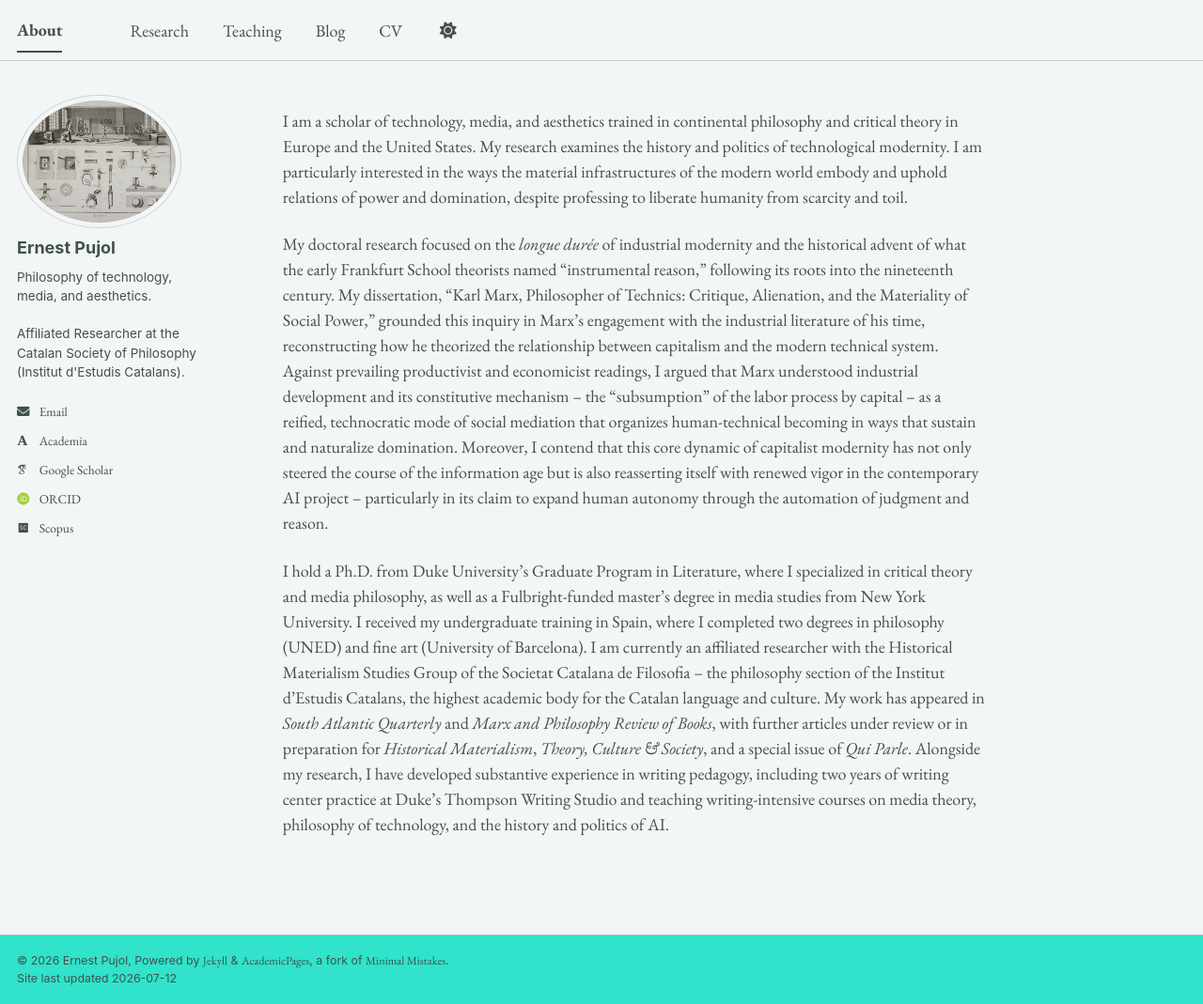
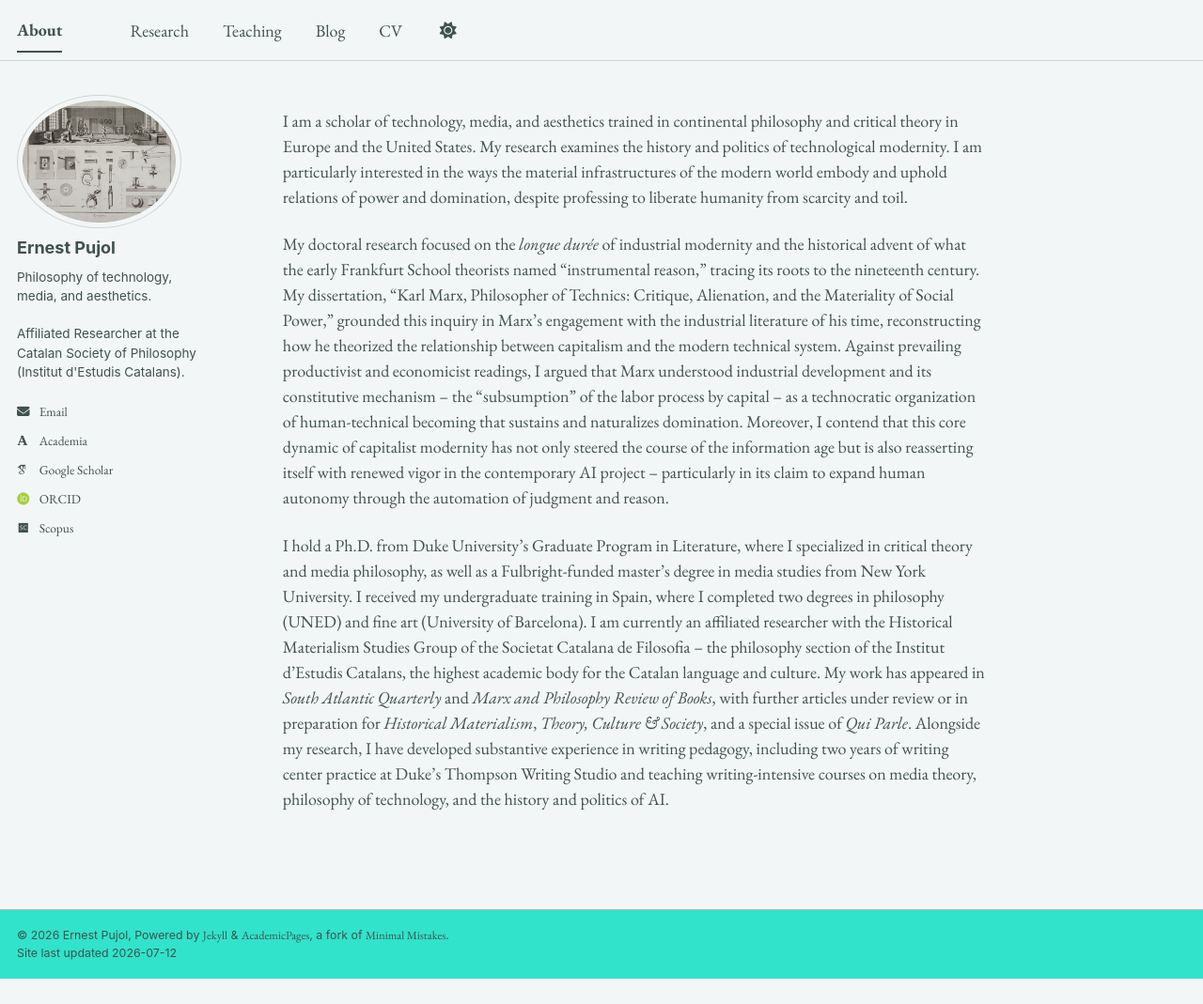
Before and after one commit to epujol90/epujol90.github.io, a Jekyll site: the page built from _pages/about.md, in a window 1280 px wide and 1069 px high. Shown: the whole window at 94% size. Built offline with Jekyll 4.4.1, drawn with Linux system fonts in a browser that asks for light colours; some web fonts are replaced; a script bundle is joined from its source files by our own code; library files that are not in the unit come from our copies.

Commit message:
Update about.md

```diff
--- a/_pages/about.md
+++ b/_pages/about.md
@@ -8,6 +8,6 @@ redirect_from:
 ---
 I am a scholar of technology, media, and aesthetics trained in continental philosophy and critical theory in Europe and the United States. My research examines the history and politics of technological modernity. I am particularly interested in the ways the material infrastructures of the modern world embody and uphold relations of power and domination, despite professing to liberate humanity from scarcity and toil.
 
-My doctoral research focused on the _longue durée_ of industrial modernity and the historical advent of what the early Frankfurt School theorists named "instrumental reason," following its roots into the nineteenth century. My dissertation, “Karl Marx, Philosopher of Technics: Critique, Alienation, and the Materiality of Social Power,” grounded this inquiry in Marx’s engagement with the industrial literature of his time, reconstructing how he theorized the relationship between capitalism and the modern technical system. Against prevailing productivist and economicist readings, I argued that Marx understood industrial development and its constitutive mechanism -- the "subsumption" of the labor process by capital -- as a reified, technocratic mode of social mediation that organizes human-technical becoming in ways that sustain and naturalize domination. Moreover, I contend that this core dynamic of capitalist modernity has not only steered the course of the information age but is also reasserting itself with renewed vigor in the contemporary AI project -- particularly in its claim to expand human autonomy through the automation of judgment and reason.
+My doctoral research focused on the _longue durée_ of industrial modernity and the historical advent of what the early Frankfurt School theorists named "instrumental reason," tracing its roots to the nineteenth century. My dissertation, “Karl Marx, Philosopher of Technics: Critique, Alienation, and the Materiality of Social Power,” grounded this inquiry in Marx’s engagement with the industrial literature of his time, reconstructing how he theorized the relationship between capitalism and the modern technical system. Against prevailing productivist and economicist readings, I argued that Marx understood industrial development and its constitutive mechanism -- the "subsumption" of the labor process by capital -- as a technocratic organization of human-technical becoming that sustains and naturalizes domination. Moreover, I contend that this core dynamic of capitalist modernity has not only steered the course of the information age but is also reasserting itself with renewed vigor in the contemporary AI project -- particularly in its claim to expand human autonomy through the automation of judgment and reason.
 
 I hold a Ph.D. from Duke University’s Graduate Program in Literature, where I specialized in critical theory and media philosophy, as well as a Fulbright-funded master’s degree in media studies from New York University. I received my undergraduate training in Spain, where I completed two degrees in philosophy (UNED) and fine art (University of Barcelona). I am currently an affiliated researcher with the Historical Materialism Studies Group of the Societat Catalana de Filosofia -- the philosophy section of the Institut d’Estudis Catalans, the highest academic body for the Catalan language and culture. My work has appeared in _South Atlantic Quarterly_ and _Marx and Philosophy Review of Books_, with further articles under review or in preparation for _Historical Materialism_, _Theory, Culture & Society_, and a special issue of _Qui Parle_. Alongside my research, I have developed substantive experience in writing pedagogy, including two years of writing center practice at Duke’s Thompson Writing Studio and teaching writing-intensive courses on media theory, philosophy of technology, and the history and politics of AI.
```
